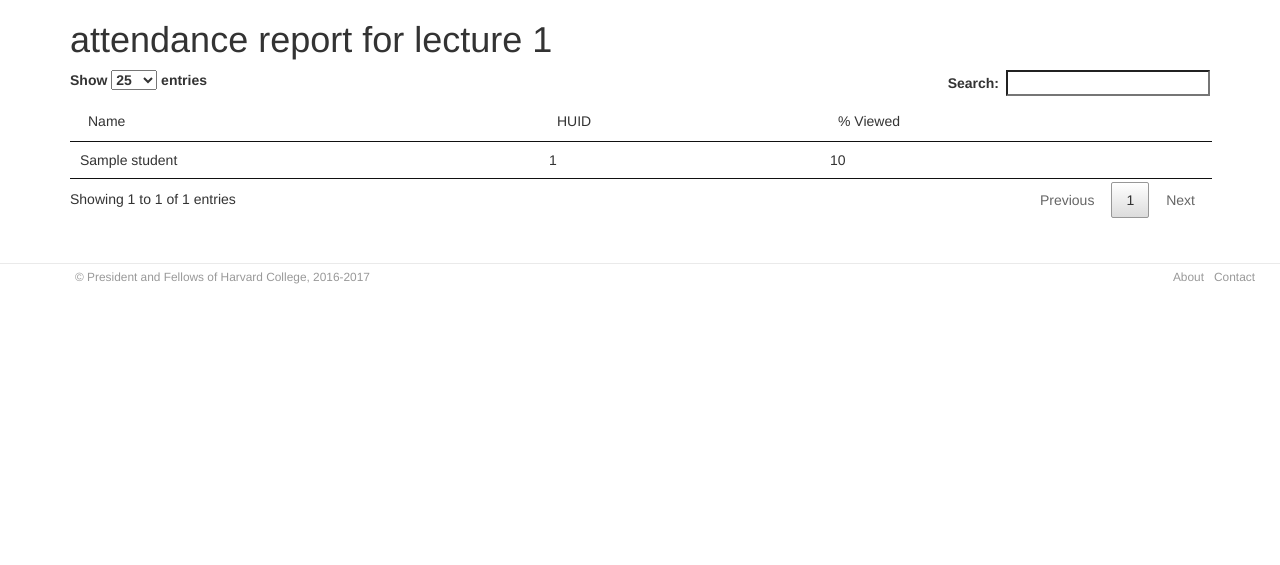
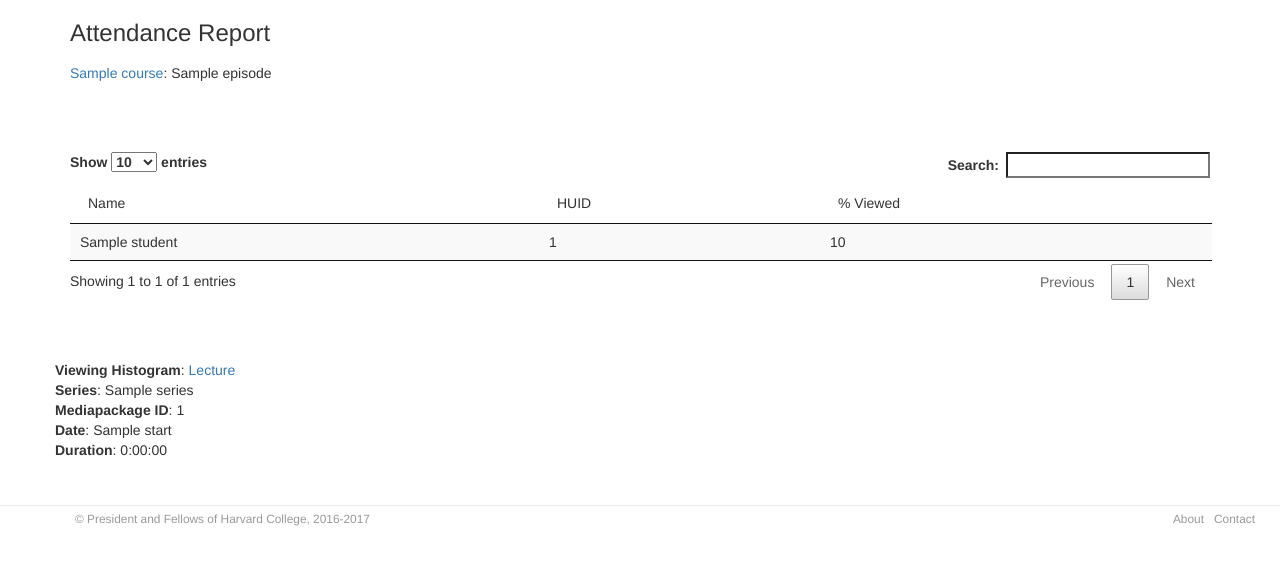
Before and after one commit to harvard-dce/le-dash, a Django app: template templates/attendance/lecture.html in a window 1280 px wide. Shown: the part 60-625 px from the top of the page. Run offline with Django 3.2, Linux system fonts and the light colour scheme; the template is opened without the code that fills it: most values are stand-ins (such as "Sample title", 1, 10 or a date in 2020); some libraries are stand-ins or nearby versions.

Commit message:
fixing up attendance report display; linking back and forth to lecture histogram

```diff
--- a/attendance/views.py
+++ b/attendance/views.py
@@ -30,7 +30,9 @@ def index(request):
 
 def series(request, series_id):
     students = rollcall.series(series_id)
+    episode = Episode.findone(series=series_id)
     context = {
+        'episode': episode,
         'series_id': series_id,
         'attendance': students
     }
@@ -39,8 +41,10 @@ def series(request, series_id):
 
 def lecture(request, mpid):
     students = rollcall.lecture(mpid)
+    episode = Episode.findone(mpid=mpid)
     context = {
         'mpid': mpid,
+        'episode': episode,
         'attendance': students
     }
     return render(request, 'attendance/lecture.html', context)
--- a/static/css/style.css
+++ b/static/css/style.css
@@ -84,3 +84,13 @@ footer .footer-nav {
   margin-right: 25px;
   list-style: none;
 }
+
+#report-table_wrapper {
+  margin-top: 60px;
+  margin-bottom: 60px;
+}
+
+div.histogram {
+  margin-top: 60px;
+  margin-bottom: 60px;
+}
--- a/templates/attendance/base.html
+++ b/templates/attendance/base.html
@@ -12,7 +12,8 @@
     $(document).ready(function(){
         $('#report-table').DataTable({
             "ordering": false,
-            "iDisplayLength": 25
+            "iDisplayLength": 10,
+            "offsetTop": 60,
         });
     });
     </script>
--- a/templates/attendance/lecture.html
+++ b/templates/attendance/lecture.html
@@ -1,9 +1,25 @@
 {% extends 'attendance/base.html' %}
+{% load common_tags %}
+
+{% block page_title %}
+    Attendance Report for {{ episode.course }}: {{ episode.title }}
+{% endblock %}
 
 {% block content %}
-    <h1>attendance report for lecture {{ mpid }}</h1>
 
-    <table id="report-table">
+    <div class="row">
+        <div class="col-md-12">
+            <h3>Attendance Report</h3>
+        </div>
+    </div>
+    <div class="row">
+        <div class="col-md-12">
+            <h5><a href="{% url 'attendance-series' episode.series %}">{{ episode.course }}</a>: {{ episode.title }}</h5>
+        </div>
+    </div>
+    <div class="row">
+        <div class="col-md-12">
+            <table id="report-table" class="display">
                 <thead>
                     <td>Name</td>
                     <td>HUID</td>
@@ -17,5 +33,21 @@
                 </tr>
             {% endfor %}
             </table>
+        </div>
+        <div class="row">
+            <div class="col-md-12">
+                <strong>Viewing Histogram</strong>:
+                <a href="{% url 'lecture' episode.mpid %}">Lecture</a><br/>
+                <strong>Series</strong>:
+                {{ episode.series }}<br/>
+                <strong>Mediapackage ID</strong>:
+                {{ episode.mpid }}<br/>
+                <strong>Date</strong>:
+                {{ episode.start }}<br/>
+                <strong>Duration</strong>:
+                {{ episode.duration | video_length }}<br/>
+            </div>
+        </div>
+    </div>
 
 {% endblock %}
```
Also changed, not shown: templates/attendance/series.html (+19 -2 lines), templates/lecture/lecture.html (+8 -8 lines), tests/conftest.py (+5 -0 lines), tests/test_attendance.py (+21 -7 lines). Lines whose indentation alone changed are shown as unchanged.
